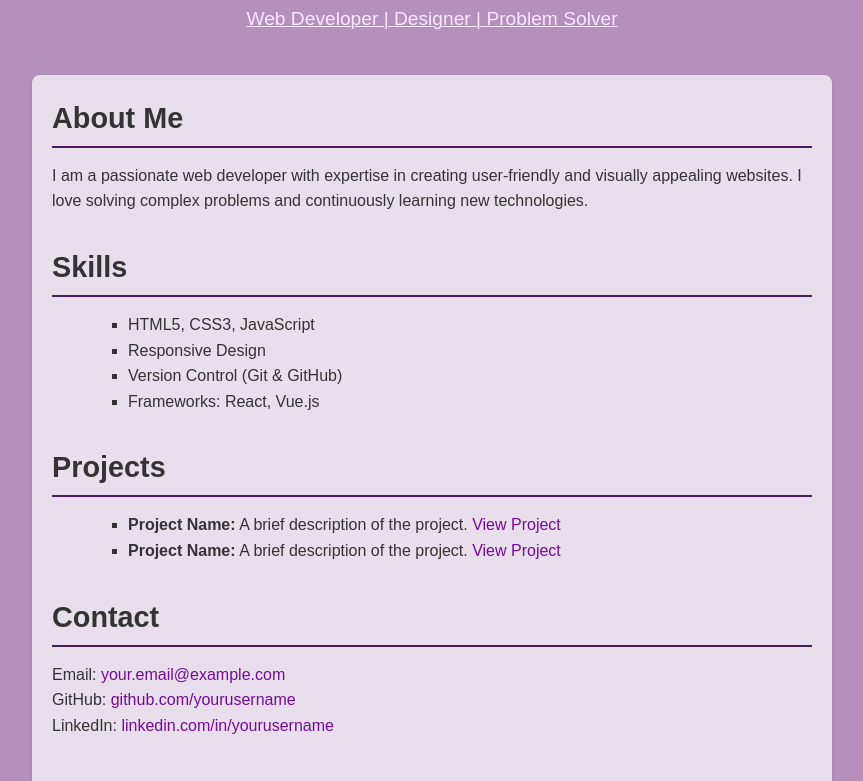
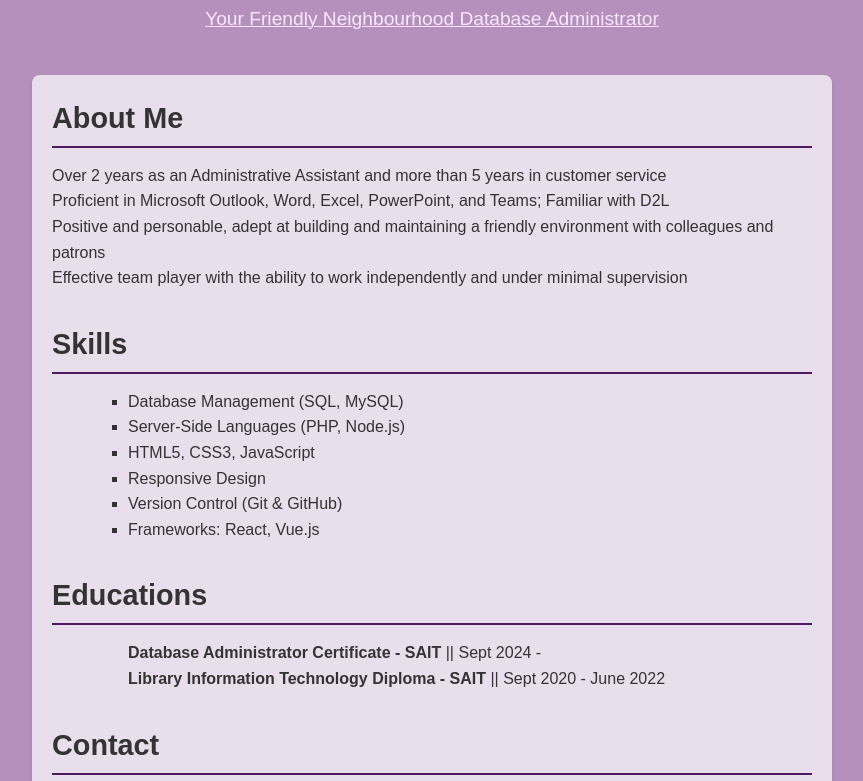
Before and after one commit to tadano42be/home, a plain HTML site: page index.html in a window 1280 px wide. Shown: the part 90-871 px from the top of the page, without its empty margins (208-1071 px from the left). Drawn offline with Linux system fonts and the light colour scheme.

Commit message:
Update index.html

```diff
--- a/index.html
+++ b/index.html
@@ -4,23 +4,28 @@
     <meta charset="UTF-8">
     <meta name="viewport" content="width=device-width, initial-scale=1.0">
     <meta http-equiv="X-UA-Compatible" content="ie=edge">
-    <title>Title</title>
+    <title>It's me!</title>
     <link rel="stylesheet" href="style.css">
   </head>
   <body>
  <header>
-        <h1>[Your Name]</h1>
-        <p>Web Developer | Designer | Problem Solver</p>
+        <h1>Jay (Gi) Choi</h1>
+        <p>Your Friendly Neighbourhood Database Administrator</p>
     </header>
     <div class="container">
         <section>
             <h2>About Me</h2>
-            <p>I am a passionate web developer with expertise in creating user-friendly and visually appealing websites. I love solving complex problems and continuously learning new technologies.</p>
+            <p>Over 2 years as an Administrative Assistant and more than 5 years in customer service</p>
+            <p>Proficient in Microsoft Outlook, Word, Excel, PowerPoint, and Teams; Familiar with D2L</p>
+            <p>Positive and personable, adept at building and maintaining a friendly environment with colleagues and patrons</p>
+            <p>Effective team player with the ability to work independently and under minimal supervision</p>
         </section>
 
         <section>
             <h2>Skills</h2>
             <ul>
+                <li>Database Management (SQL, MySQL)</li>
+                <li>Server-Side Languages (PHP, Node.js)</li>
                 <li>HTML5, CSS3, JavaScript</li>
                 <li>Responsive Design</li>
                 <li>Version Control (Git & GitHub)</li>
@@ -29,10 +34,10 @@
         </section>
 
         <section>
-            <h2>Projects</h2>
-            <ul>
-                <li><strong>Project Name:</strong> A brief description of the project. <a href="#">View Project</a></li>
-                <li><strong>Project Name:</strong> A brief description of the project. <a href="#">View Project</a></li>
+            <h2>Educations</h2>
+            <ul class="education">
+                <li><strong>Database Administrator Certificate - SAIT</strong> || Sept 2024 -</li>
+                <li><strong>Library Information Technology Diploma - SAIT</strong> || Sept 2020 - June 2022</li>
             </ul>
         </section>
 
@@ -45,7 +50,7 @@
     </div>
 
     <footer>
-        <p>&copy; 2025 [Your Name]. All rights reserved.</p>
+        <p>&copy; 2025 Jay Choi. All rights reserved.</p>
     </footer>
 </body>
 </html>
```
